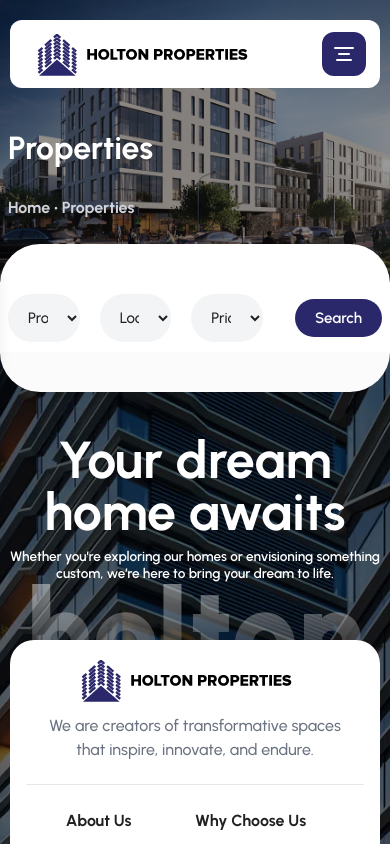
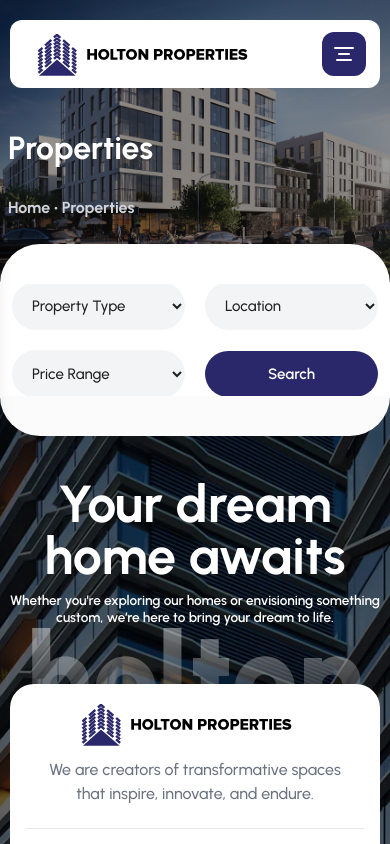
Before and after one commit to CHIDI00/new-holton-properties, a React (Vite) app: page /property_grid in a window 390 px wide. Shown: the top 844 px of the page. Built offline with nearby package versions, Linux system fonts and the light colour scheme.

Commit message:
feat: update SearchForm layout for improved responsiveness and adjust Home_page styling

```diff
--- a/src/features/properties/SearchForm.tsx
+++ b/src/features/properties/SearchForm.tsx
@@ -2,15 +2,15 @@ import React from "react";
 
 const SearchForm: React.FC = () => {
 	return (
-		<div className="container mx-auto md:px-[11rem] px-4">
+		<div className="container mx-auto md:px-[11rem] px-6">
 			<form
 				action="submit"
-				className="w-full flex md:flex-nowrap  justify-start items-center gap-10"
+				className="w-full grid md:grid-cols-4 grid-cols-2 justify-center items-center md:my-10 gap-10"
 			>
 				<select
 					name=""
 					id=""
-					className="md:w-1/4 w-1/2 py-7 px-8 my-6 bg-gray-100 rounded-full text-3xl font-medium"
+					className="md:w-full w-full py-7 px-8 bg-gray-100 rounded-full text-3xl font-medium"
 				>
 					<option selected value>
 						Property Type
@@ -24,7 +24,7 @@ const SearchForm: React.FC = () => {
 				<select
 					name=""
 					id=""
-					className="md:w-1/4 w-1/2 py-7 px-8 my-6 bg-gray-100 rounded-full text-3xl font-medium"
+					className="md:w-full w-full py-7 px-8 bg-gray-100 rounded-full text-3xl font-medium"
 				>
 					<option selected value>
 						Location
@@ -38,7 +38,7 @@ const SearchForm: React.FC = () => {
 				<select
 					name=""
 					id=""
-					className="md:w-1/4 w-1/2 py-7 px-8 my-6 bg-gray-100 rounded-full text-3xl font-medium"
+					className="md:w-full w-full py-7 px-8 bg-gray-100 rounded-full text-3xl font-medium"
 				>
 					<option selected value>
 						Price Range
@@ -50,7 +50,7 @@ const SearchForm: React.FC = () => {
 					<option value="N10B - N15.5B">N10B - N15.5B</option>
 				</select>
 
-				<button className="md:w-1/4 w-1/2 h-full bg-[#2A286B] text-3xl rounded-full text-white font-semibold px-10 py-5 ml-6  hover:bg-[#534fc9] transition-all ease-in-out duration-300">
+				<button className="md:w-full w-full bg-[#2A286B] text-3xl rounded-full text-white font-semibold py-7 px-8  hover:bg-[#534fc9] transition-all ease-in-out duration-300">
 					Search
 				</button>
 			</form>
--- a/src/pages/Home_page.tsx
+++ b/src/pages/Home_page.tsx
@@ -3,7 +3,7 @@ import HeroSection from "../features/Home/HeroSection";
 
 const Home_page: React.FC = () => {
 	return (
-		<div className="w-full bg-[#fff]">
+		<div className="w-full bg-[#fff] overflow-hidden">
 			<HeroSection />
 		</div>
 	);
```
